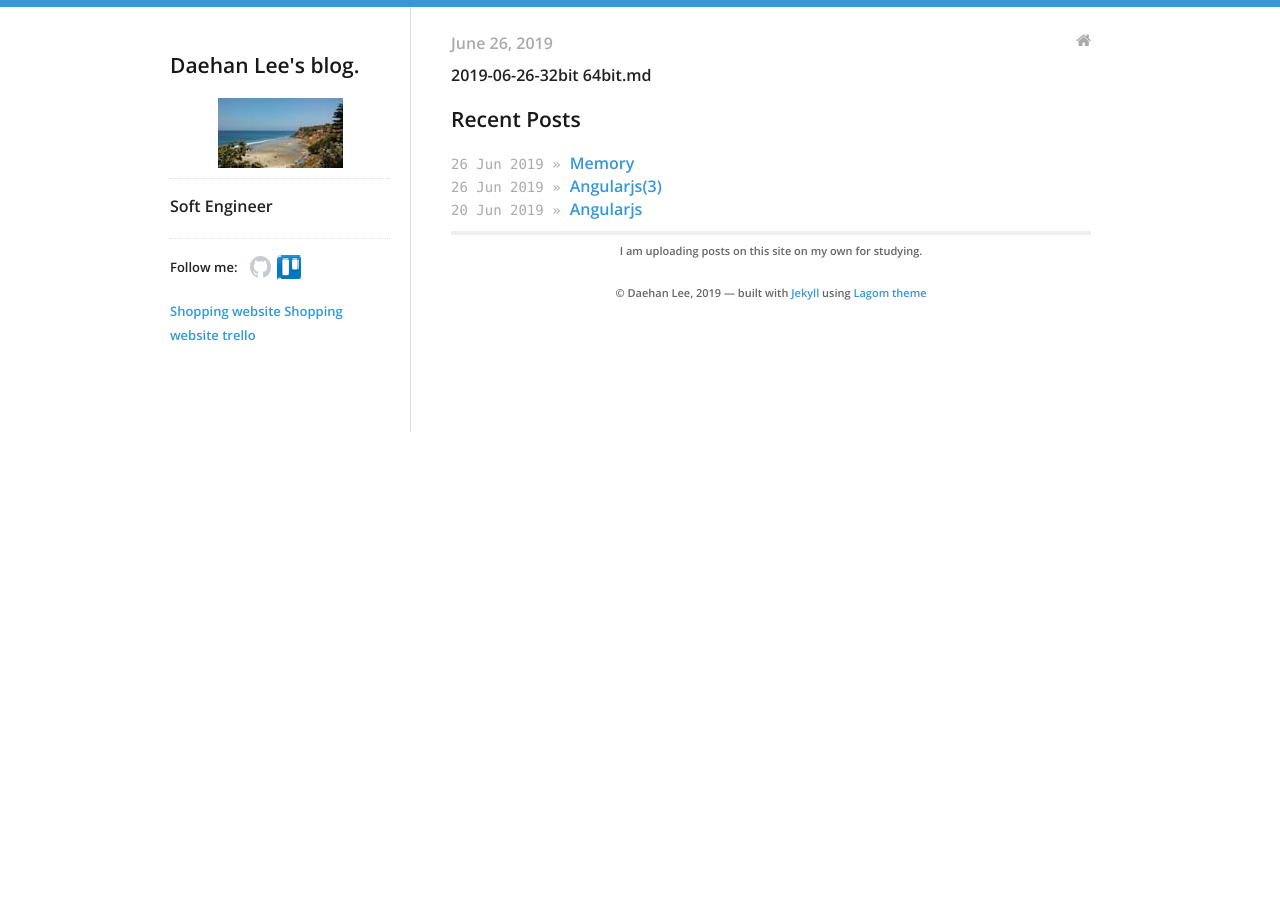
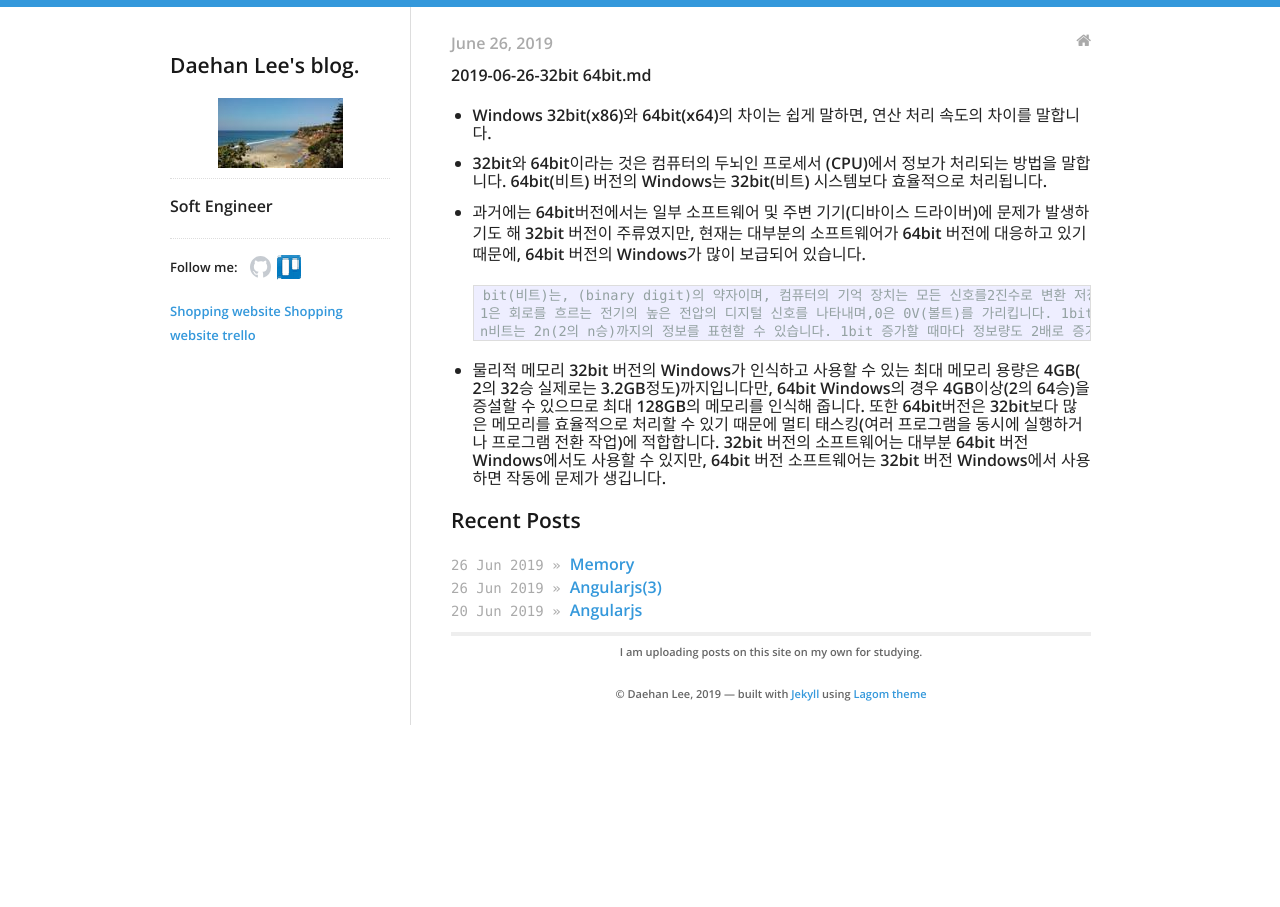
Before and after one commit to daehan0226/Study, a Jekyll site: the page built from _posts/2019-06-26-32bit 64bit.md, in a window 1280 px wide. Built offline with Jekyll 4.4.1, drawn with Linux system fonts in a browser that asks for light colours.

Commit message:
Update 2019-06-26-32bit 64bit.md

```diff
--- a/_posts/2019-06-26-32bit 64bit.md
+++ b/_posts/2019-06-26-32bit 64bit.md
@@ -5,3 +5,18 @@ categories:
 - blog
 ---
 2019-06-26-32bit 64bit.md
+
+
+* Windows 32bit(x86)와 64bit(x64)의 차이는 쉽게 말하면, 연산 처리 속도의 차이를 말합니다.
+* 32bit와 64bit이라는 것은 컴퓨터의 두뇌인 프로세서 (CPU)에서 정보가 처리되는 방법을 말합니다. 64bit(비트) 버전의 Windows는 32bit(비트) 시스템보다 효율적으로 처리됩니다.
+* 과거에는 64bit버전에서는 일부 소프트웨어 및 주변 기기(디바이스 드라이버)에 문제가 발생하기도 해 32bit 버전이 주류였지만, 현재는 대부분의 소프트웨어가 64bit 버전에 대응하고 있기 때문에, 64bit 버전의 Windows가 많이 보급되어 있습니다.
+
+
+      bit(비트)는, (binary digit)의 약자이며, 컴퓨터의 기억 장치는 모든 신호를2진수로 변환 저장합니다. 2진수의 0과 1과 같이 정보의 최소 단위를bit(비트)라고 합니다.
+      1은 회로를 흐르는 전기의 높은 전압의 디지털 신호를 나타내며,0은 0V(볼트)를 가리킵니다. 1bit는 0과 1의 2종류를 표현합니다. 예를 들어, ON 또는 OFF를 나타냅니다. 2bit로는 00 01 10 11종류의 정보를 나타냅니다.
+      n비트는 2n(2의 n승)까지의 정보를 표현할 수 있습니다. 1bit 증가할 때마다 정보량도 2배로 증가합니다.
+
+
+* 물리적 메모리
+32bit 버전의 Windows가 인식하고 사용할 수 있는 최대 메모리 용량은 4GB( 2의 32승 실제로는 3.2GB정도)까지입니다만, 64bit Windows의 경우 4GB이상(2의 64승)을 증설할 수 있으므로 최대 128GB의 메모리를 인식해 줍니다.
+또한 64bit버전은 32bit보다 많은 메모리를 효율적으로 처리할 수 있기 때문에 멀티 태스킹(여러 프로그램을 동시에 실행하거나 프로그램 전환 작업)에 적합합니다. 32bit 버전의 소프트웨어는 대부분 64bit 버전 Windows에서도 사용할 수 있지만, 64bit 버전 소프트웨어는 32bit 버전 Windows에서 사용하면 작동에 문제가 생깁니다.
```
